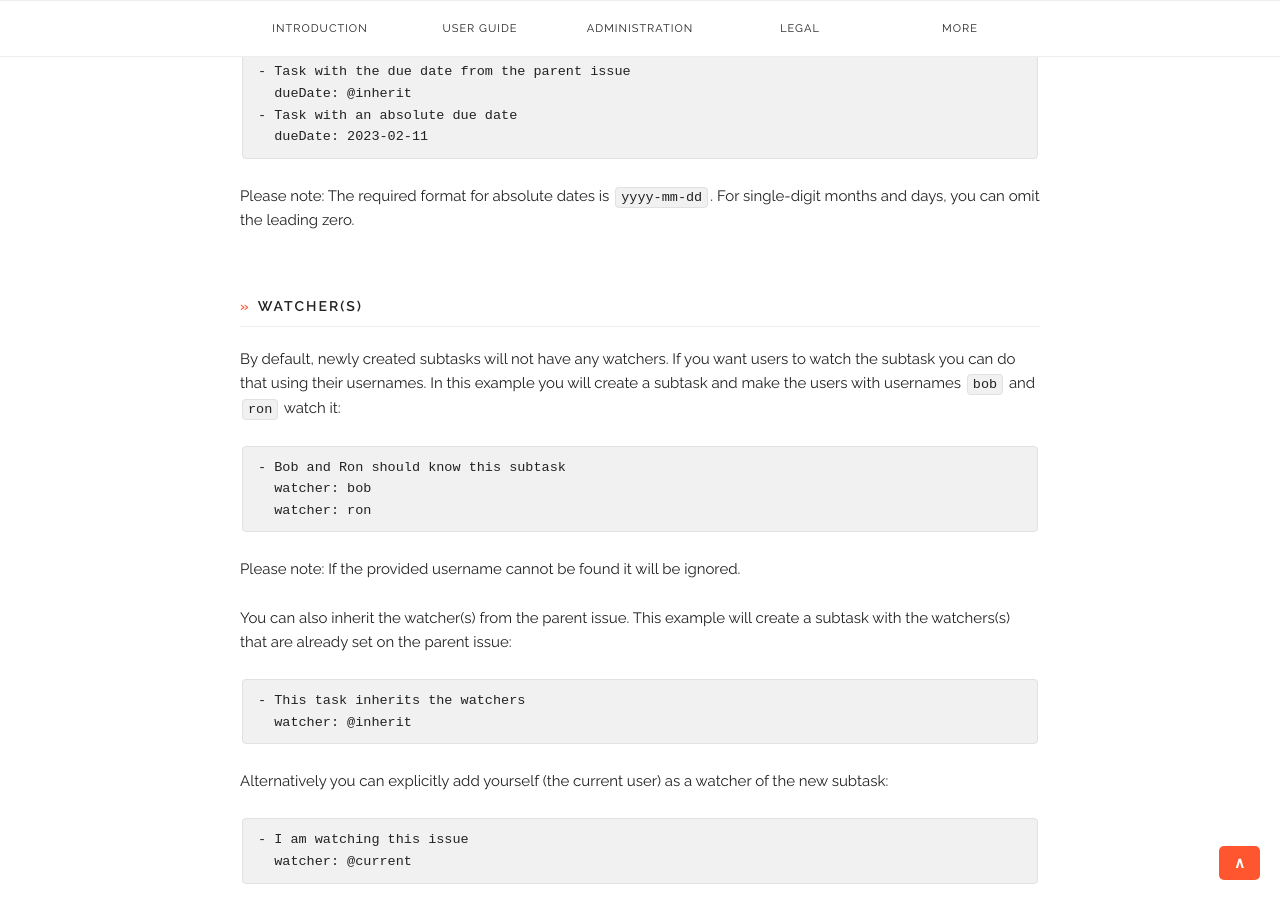
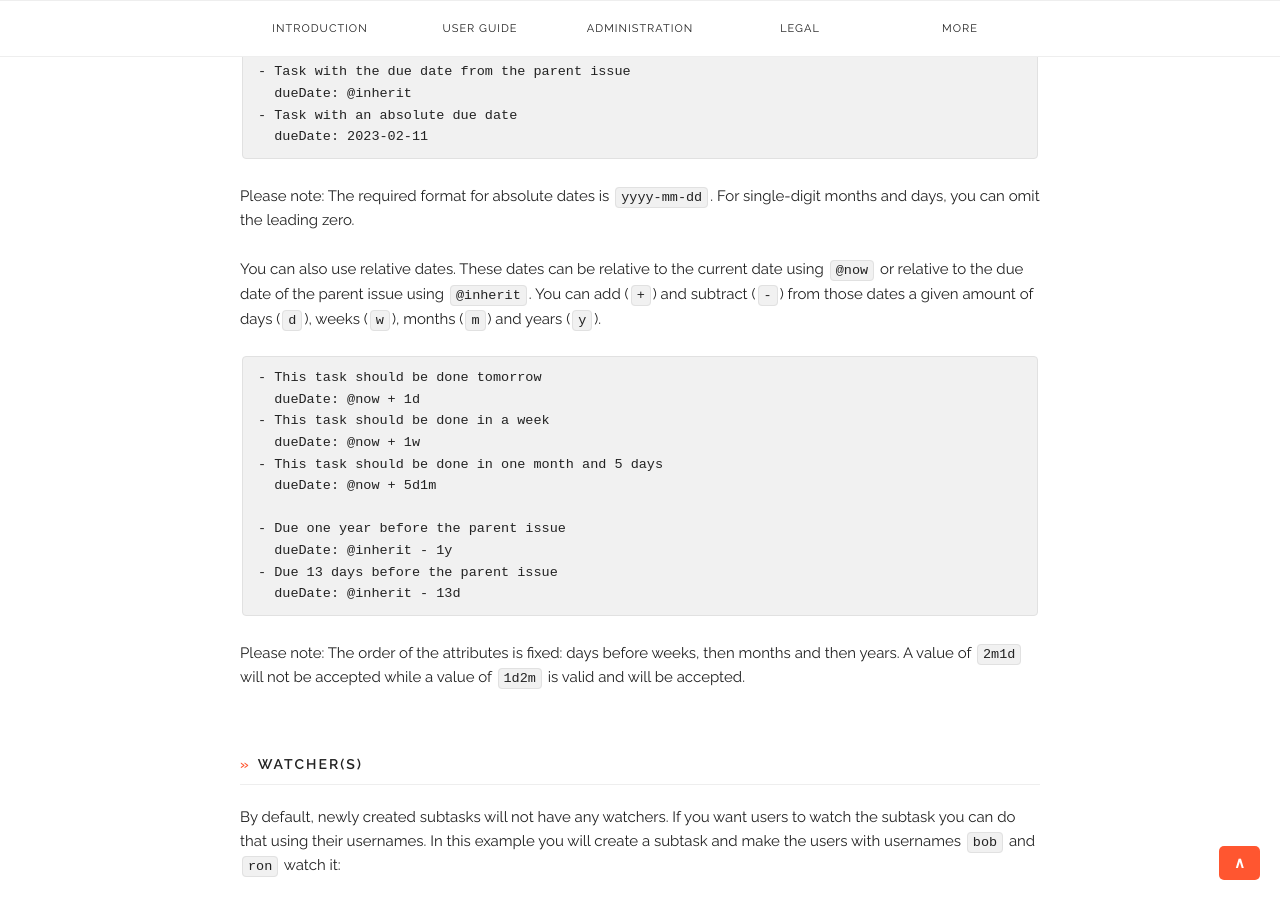
Before and after one commit to codescape/jira-multiple-subtasks, a Jekyll site: the page built from docs/syntax.md, in a window 1280 px wide and 900 px high, scrolled down 6294 px. Built offline with Jekyll 4.4.1, drawn with Linux system fonts in a browser that asks for light colours; nearby versions of some CDN libraries; some of the changed text lies outside the part shown.

Commit message:
docs: add documentation for relative dates (#73)

```diff
--- a/docs/syntax.md
+++ b/docs/syntax.md
@@ -157,7 +157,8 @@ The estimate can be provided in weeks (`w`), days (`d`), hours (`h`), minutes (`
     - This is a take for one week
       estimate: 1w
 
-Please note: The order of the estimate attributes is fixed. A value of `2d 1w` will not be accepted while a value of `1w 2d` is valid and will be accepted.
+Please note: The order of the estimate attributes is fixed.
+A value of `2d 1w` will not be accepted while a value of `1w 2d` is valid and will be accepted.
 
 #### Affected Version(s)
 
@@ -208,6 +209,26 @@ Please note:
 The required format for absolute dates is `yyyy-mm-dd`.
 For single-digit months and days, you can omit the leading zero.
 
+You can also use relative dates.
+These dates can be relative to the current date using `@now` or relative to the due date of the parent issue using `@inherit`.
+You can add (`+`) and subtract (`-`) from those dates a given amount of days (`d`), weeks (`w`), months (`m`) and years (`y`).
+
+    - This task should be done tomorrow
+      dueDate: @now + 1d
+    - This task should be done in a week
+      dueDate: @now + 1w
+    - This task should be done in one month and 5 days
+      dueDate: @now + 5d1m
+
+    - Due one year before the parent issue
+      dueDate: @inherit - 1y
+    - Due 13 days before the parent issue
+      dueDate: @inherit - 13d
+
+Please note:
+The order of the attributes is fixed: days before weeks, then months and then years.
+A value of `2m1d` will not be accepted while a value of `1d2m` is valid and will be accepted.
+
 #### Watcher(s)
 
 By default, newly created subtasks will not have any watchers.
@@ -251,21 +272,21 @@ Here is an example with a subtask called `This subtask has custom fields` that a
 Since version `23.03.0` of Multiple Subtasks for Jira all Jira standard custom fields are supported.
 The following custom field types can be assigned with values during subtask creation:
 
-| Custom Field Type              | Sample Data                                                                               | Accepts Multiple Values |
-|--------------------------------|-------------------------------------------------------------------------------------------|-------------------------|
-| Checkboxes                     | `checkboxValue`                                                                           | yes                     |
-| Date Picker                    | `2023-12-24`<br/>`2001-7-1` (short form)                                                  | no                      |
-| Date Time Picker               | `2023-12-24` (date only)<br/>`customfield_10003: 2023-12-24 17:45` (date and time)        | no                      |
-| Labels                         | `labelName`                                                                               | yes                     |
-| Number Field                   | `42`                                                                                      | no                      |
-| Radio Buttons                  | `radioValue`                                                                              | no                      |
-| Select List (cascading)        | `parentValue` (for first hierarchy)<br/>`parentValue > childValue` (for second hierarchy) | no                      |
-| Select List (multiple choices) | `choiceValue`                                                                             | yes                     |
-| Select List (single choice)    | `choiceValue`                                                                             | no                      |
-| Text Field (multi-line)        | `some text with optional{n}line feeds`                                                    | no                      |
-| Text Field (single-line)       | `some single line text`                                                                   | no                      |
-| URL Field                      | `https://www.codescape.de` (leading protocol information is required)                     | no                      |
-| User Picker (single user)      | `username`                                                                                | no                      |
+| Custom Field Type              | Sample Data                                                                                                                                              | Accepts Multiple Values |
+|--------------------------------|----------------------------------------------------------------------------------------------------------------------------------------------------------|-------------------------|
+| Checkboxes                     | `checkboxValue`                                                                                                                                          | yes                     |
+| Date Picker                    | `2023-12-24`<br/>`2001-7-1` (short form)<br/>`@now + 1d` (_see Due Date_)<br/>`@inherit - 7w` (_see Due Date_)                                           | no                      |
+| Date Time Picker               | `2023-12-24` (date only)<br/>`customfield_10003: 2023-12-24 17:45` (date and time)<br/>`@now + 6m` (_see Due Date_)<br/>`@inherit - 1y` (_see Due Date_) | no                      |
+| Labels                         | `labelName`                                                                                                                                              | yes                     |
+| Number Field                   | `42`                                                                                                                                                     | no                      |
+| Radio Buttons                  | `radioValue`                                                                                                                                             | no                      |
+| Select List (cascading)        | `parentValue` (for first hierarchy)<br/>`parentValue > childValue` (for second hierarchy)                                                                | no                      |
+| Select List (multiple choices) | `choiceValue`                                                                                                                                            | yes                     |
+| Select List (single choice)    | `choiceValue`                                                                                                                                            | no                      |
+| Text Field (multi-line)        | `some text with optional{n}line feeds`                                                                                                                   | no                      |
+| Text Field (single-line)       | `some single line text`                                                                                                                                  | no                      |
+| URL Field                      | `https://www.codescape.de` (leading protocol information is required)                                                                                    | no                      |
+| User Picker (single user)      | `username`                                                                                                                                               | no                      |
 
 Please note: If a custom field type `accepts multiple values` remember to provide one value per attribute. The following example applies two values `important` and `knowledge` as labels to a labels custom field:
 
```
Also changed, not shown: docs/changelog.md.
